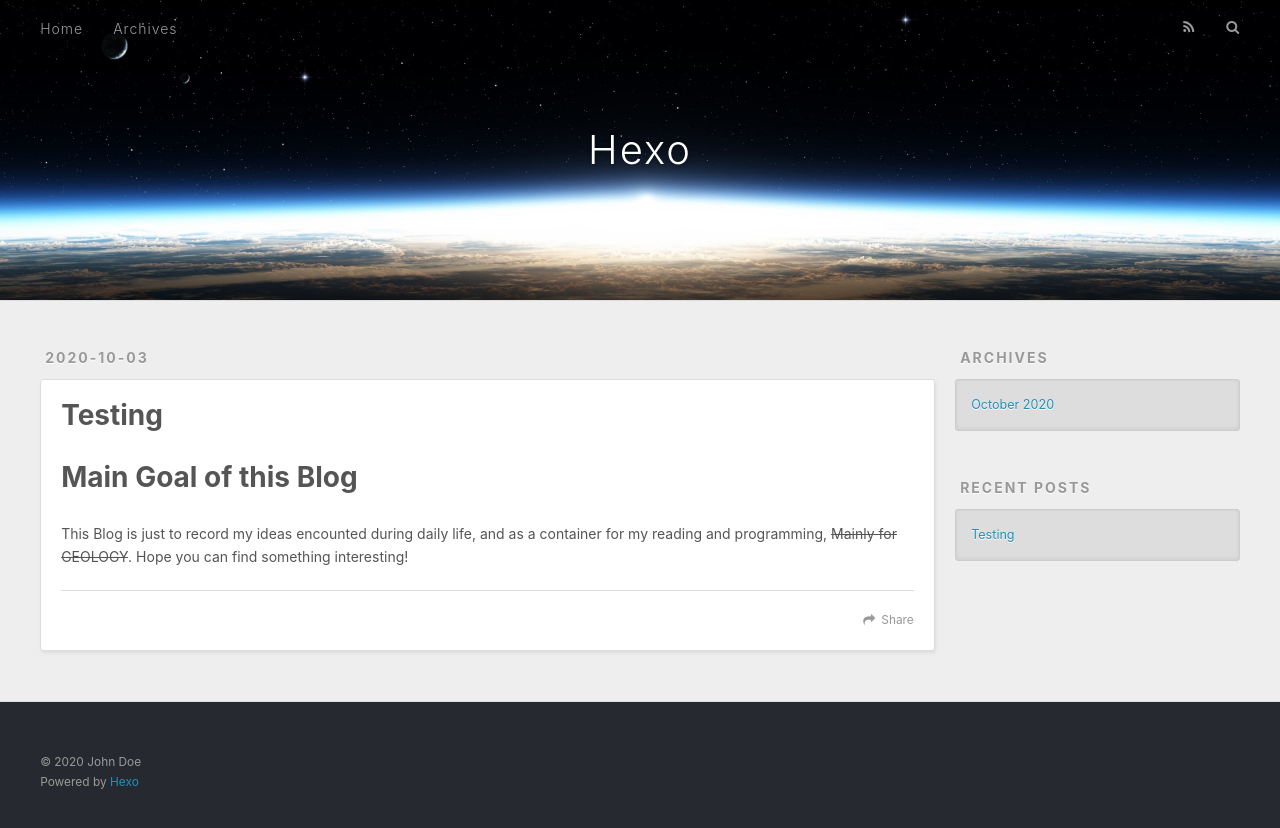
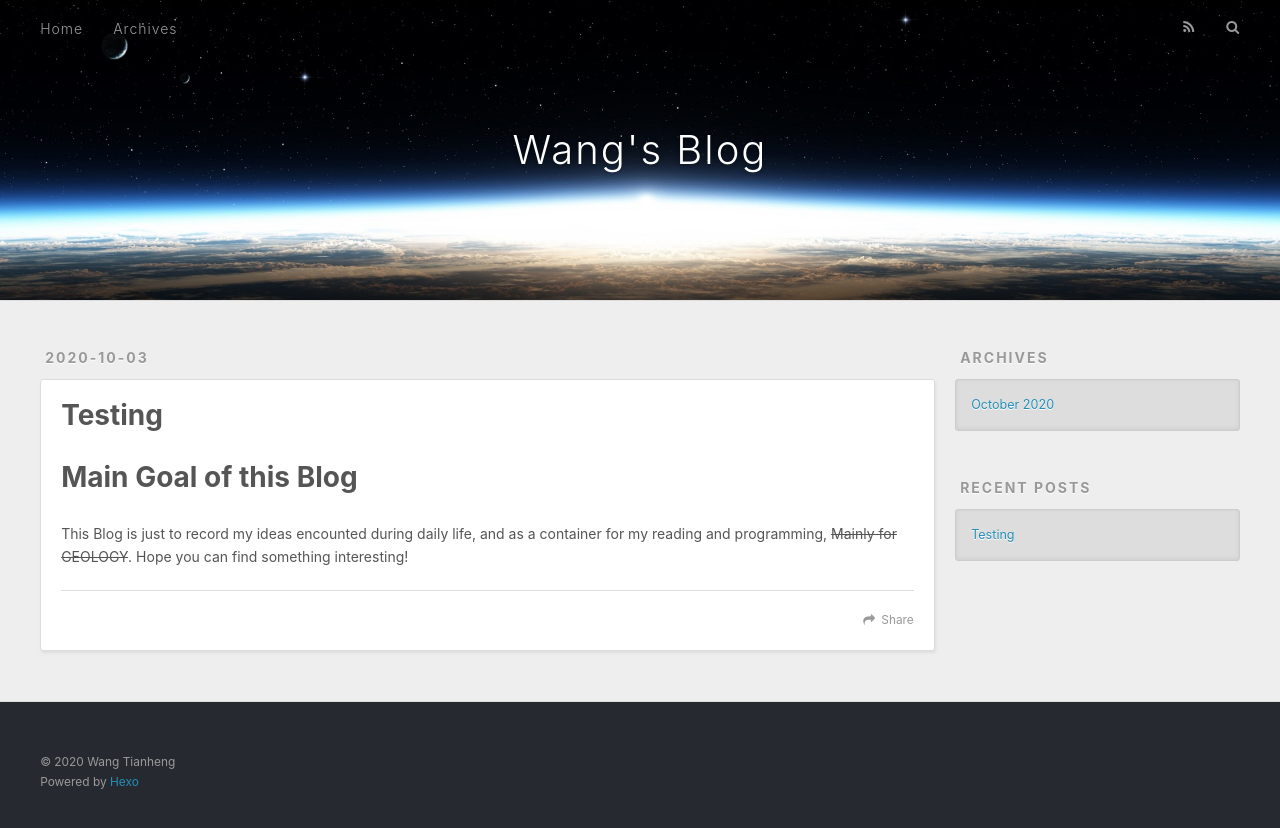
Before and after one commit to Delicious3read/Delicious3read.github.io, a plain HTML site: page index.html in a window 1280 px wide. Drawn offline with nearby package versions, Linux system fonts and the light colour scheme.

Commit message:
Site updated: 2020-10-04 00:22:24

```diff
--- a/index.html
+++ b/index.html
@@ -5,17 +5,17 @@
 
 
 
-  <title>Hexo</title>
+  <title>Wang&#39;s Blog</title>
   <meta name="viewport" content="width=device-width, initial-scale=1, maximum-scale=1">
   <meta property="og:type" content="website">
-<meta property="og:title" content="Hexo">
+<meta property="og:title" content="Wang&#39;s Blog">
 <meta property="og:url" content="http://example.com/index.html">
-<meta property="og:site_name" content="Hexo">
+<meta property="og:site_name" content="Wang&#39;s Blog">
 <meta property="og:locale" content="en_US">
-<meta property="article:author" content="John Doe">
+<meta property="article:author" content="Wang Tianheng">
 <meta name="twitter:card" content="summary">
 
-    <link rel="alternate" href="/atom.xml" title="Hexo" type="application/atom+xml">
+    <link rel="alternate" href="/atom.xml" title="Wang&#39;s Blog" type="application/atom+xml">
 
 
     <link rel="icon" href="/favicon.png">
@@ -36,7 +36,7 @@
   <div id="header-outer" class="outer">
     <div id="header-title" class="inner">
       <h1 id="logo-wrap">
-        <a href="/" id="logo">Hexo</a>
+        <a href="/" id="logo">Wang&#39;s Blog</a>
       </h1>
 
     </div>
@@ -91,7 +91,7 @@
 
     </div>
     <footer class="article-footer">
-      <a data-url="http://example.com/2020/10/03/Testing/" data-id="ckftvic960000rcuj14pnb2qj" class="article-share-link">Share</a>
+      <a data-url="http://example.com/2020/10/03/Testing/" data-id="ckftvx0f20000jwuj6c2c1hlz" class="article-share-link">Share</a>
 
 
     </footer>
@@ -147,7 +147,7 @@
 
   <div class="outer">
     <div id="footer-info" class="inner">
-      &copy; 2020 John Doe<br>
+      &copy; 2020 Wang Tianheng<br>
       Powered by <a href="http://hexo.io/" target="_blank">Hexo</a>
     </div>
   </div>
```
Also changed, not shown: 2020/10/03/Testing/index.html (+7 -7 lines), archives/2020/10/index.html (+7 -7 lines), archives/2020/index.html (+7 -7 lines), archives/index.html (+7 -7 lines).
